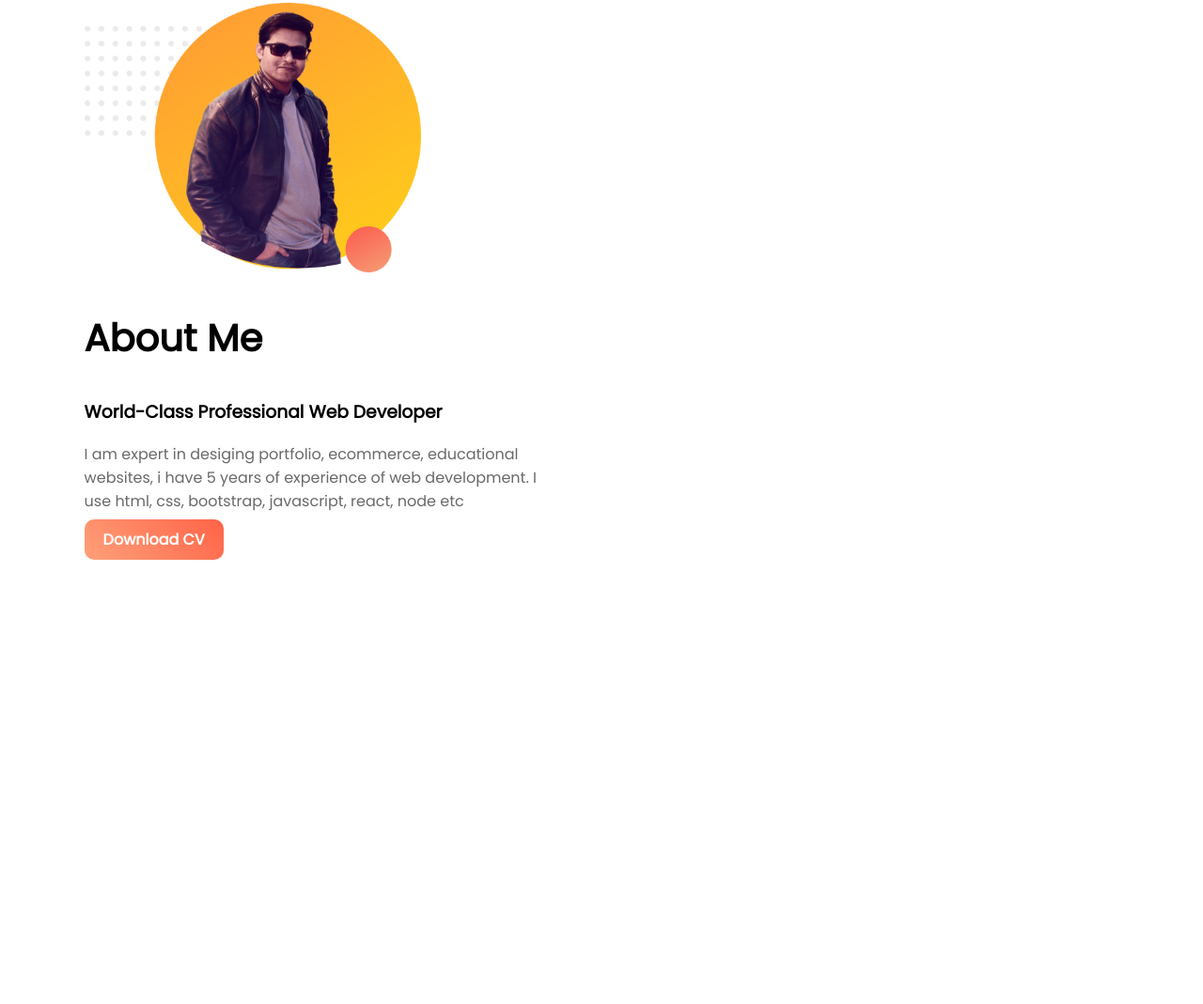
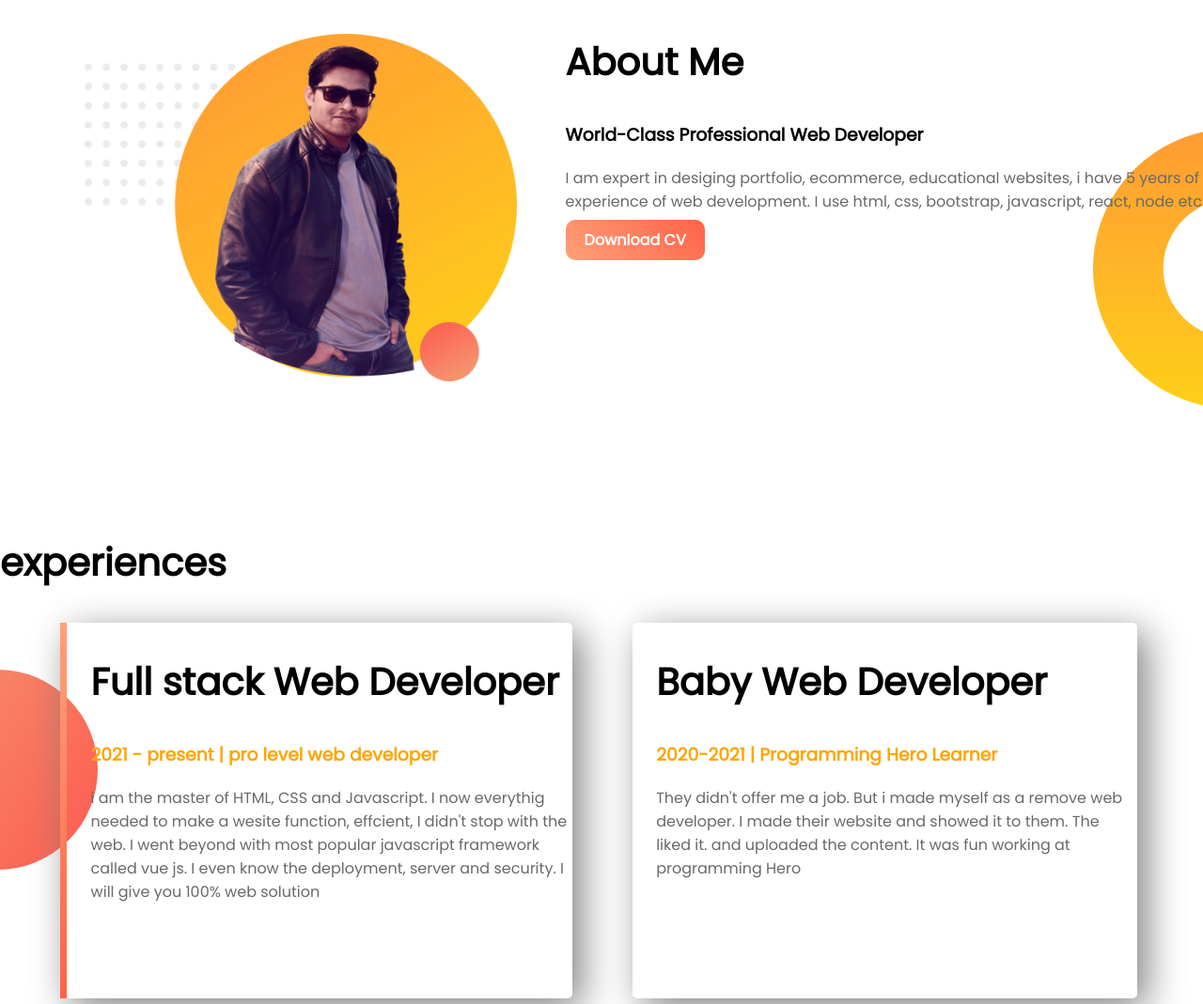
Before and after one commit to mshifullah00/my-portfolio-design, a plain HTML site: page indexl.html in a window 1280 px wide. Shown: the part 497-1566 px from the top of the page at 94% size. Before the commit the page ends 1093 px from the top, so only its background shows below. Drawn offline with Linux system fonts and the light colour scheme.

Commit message:
added something

```diff
--- a/indexl.html
+++ b/indexl.html
@@ -9,26 +9,41 @@
 </head>
 <body>
     <section class="top-banner">
-        <dev class="half-width">
+        <div class="half-width">
             <h1>Welcome To</h1>
-            <h1><span class="name-highlight">Adil Araf</span> Website</h1>
+            <h1><span class="orange-highlight">Adil Araf</span> Website</h1>
             <h3>World Class proffesional Web Developer</h3>
             <p>I am expert in designing, ecommerece, educational websites, I have 5 years of experience of web development. I use html, css, bootstrap, javascript, react, node etc.</p>
             <a class="link-button" target="_black" href="https://www.facebook.com/md.shifullah.7547">HIRE ME</a>
-        </dev>
+        </div>
 
-            <dev class="half-width">
+            <div class="half-width">
                 <img src="images/profile3.png" alt="">
-            </dev>
+            </div>
     </section>
-    <section class="dream area">
+    <section class="dream-area">
         <div class="half-width">
             <img src="images/profile1.png" alt="">
+        </div>
+        <div class="dream area">
             <h2>About Me</h2>
             <h3>World-Class Professional Web Developer</h3>
             <p>I am expert in desiging portfolio, ecommerce, educational websites, i have 5 years of experience of web development. I use html, css, bootstrap, javascript, react, node etc</p>
             <a class="link-button" target="_blank" href="https://www.facebook.com/md.shifullah.7547">Download CV</a>
         </div>
     </section>
+    <section class="experience-area">
+        <div><h2>experiences</h2></div>
+        <div id="full-stack" class="half-width single-experience">
+            <h2>Full stack Web Developer</h2>
+            <h3 class="orange-highlight">2021 - present | pro level web developer </h3>
+            <p>i am the master of HTML, CSS and Javascript. I now everythig needed to make a wesite function, effcient, I didn't stop with the web. I went beyond with most popular javascript framework called vue js. I even know the deployment, server and security. I will give you 100% web solution</p>
+        </div>
+        <div id="baby-web2" class="half-width single-experience">
+            <h2>Baby Web Developer</h2>
+            <h3 class="orange-highlight">2020-2021 | Programming Hero Learner</h3>
+            <p>They didn't offer me a job. But i made myself as a remove web developer. I made their website and showed it to them. The liked it. and uploaded the content. It was fun working at programming Hero</p>
+        </div>
+    </section>
 </body>
 </html>
--- a/style.css
+++ b/style.css
@@ -8,7 +8,7 @@ h1{
 h2{
     font-size: 40px;
 }
-.name-highlight {
+.orange-highlight {
     color: orange
 }
 .half-width{
@@ -18,8 +18,7 @@ h2{
     padding-left: 2%;
 }
 .half-width img{
-    width: 70%;
-
+    width: 90%;
 }
 .top-banner {
     background-image: url(images/top-banner.png);
@@ -39,8 +38,28 @@ section{
 p{
     color: dimgray;
 }
-.dream area{
+.dream-area{
     background-image: url("images/dream-bg.png");
     background-position: right;
     background-repeat: no-repeat;
 }
+.single-experience{
+    box-shadow: 10px 10px 40px gray;
+    border-radius: 5px;
+    height: 80%;
+}
+.experience-area{
+    background-image: url("images/exp-bg.png");
+    background-repeat: no-repeat;
+    background-position: left;
+}
+#full-stack{
+    border-left: 7px solid;
+    border-image: linear-gradient( lightsalmon, tomato);
+    border-image-slice: 1;
+}
+#baby-web2{
+    border-left: 7px;
+    border-image: linear-gradient( blue, cyan);
+    border-image-slice: 1;
+}
```
Also changed, not shown: images/exp-bg.png (added).
